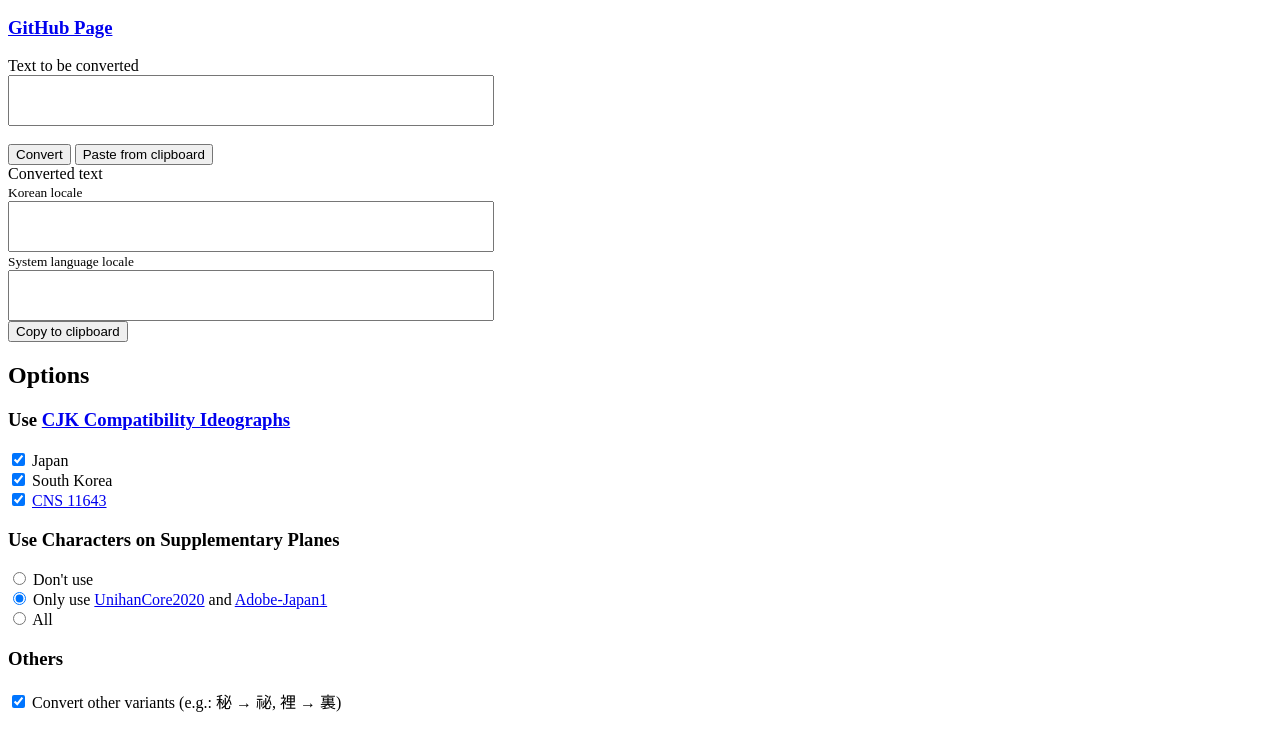
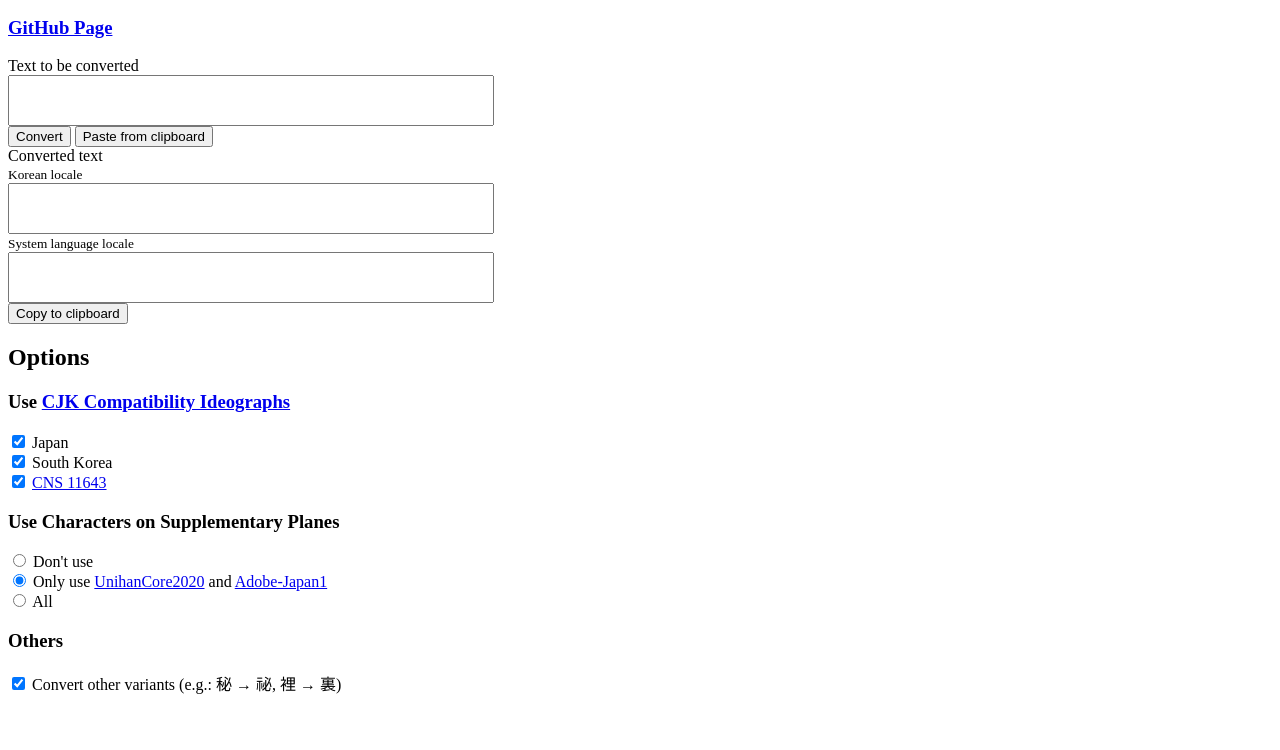
Before and after one commit to haydenwong7bm/haydenwong7bm.github.io, a plain HTML site: page inherited-glyphs-converter/en/index.html in a window 1280 px wide. Shown: the part 50-800 px from the top of the page. Drawn offline with Linux system fonts and the light colour scheme.

Commit message:
Update index.html

```diff
--- a/inherited-glyphs-converter/en/index.html
+++ b/inherited-glyphs-converter/en/index.html
@@ -17,7 +17,7 @@
 		<h3><a href="https://github.com/haydenwong7bm/inherited-glyphs-converter">GitHub Page</a></h3>
 		<div>
 			<label for="input">Text to be converted</label><br>
-			<textarea id="input" name="input" rows="3" lang=""></textarea><br>
+			<textarea id="input" name="input" rows="3" lang=""></textarea>
 			<button onclick="convert();">Convert</button>
 			<button onclick="paste();">Paste from clipboard</button>
 			<br>
```
